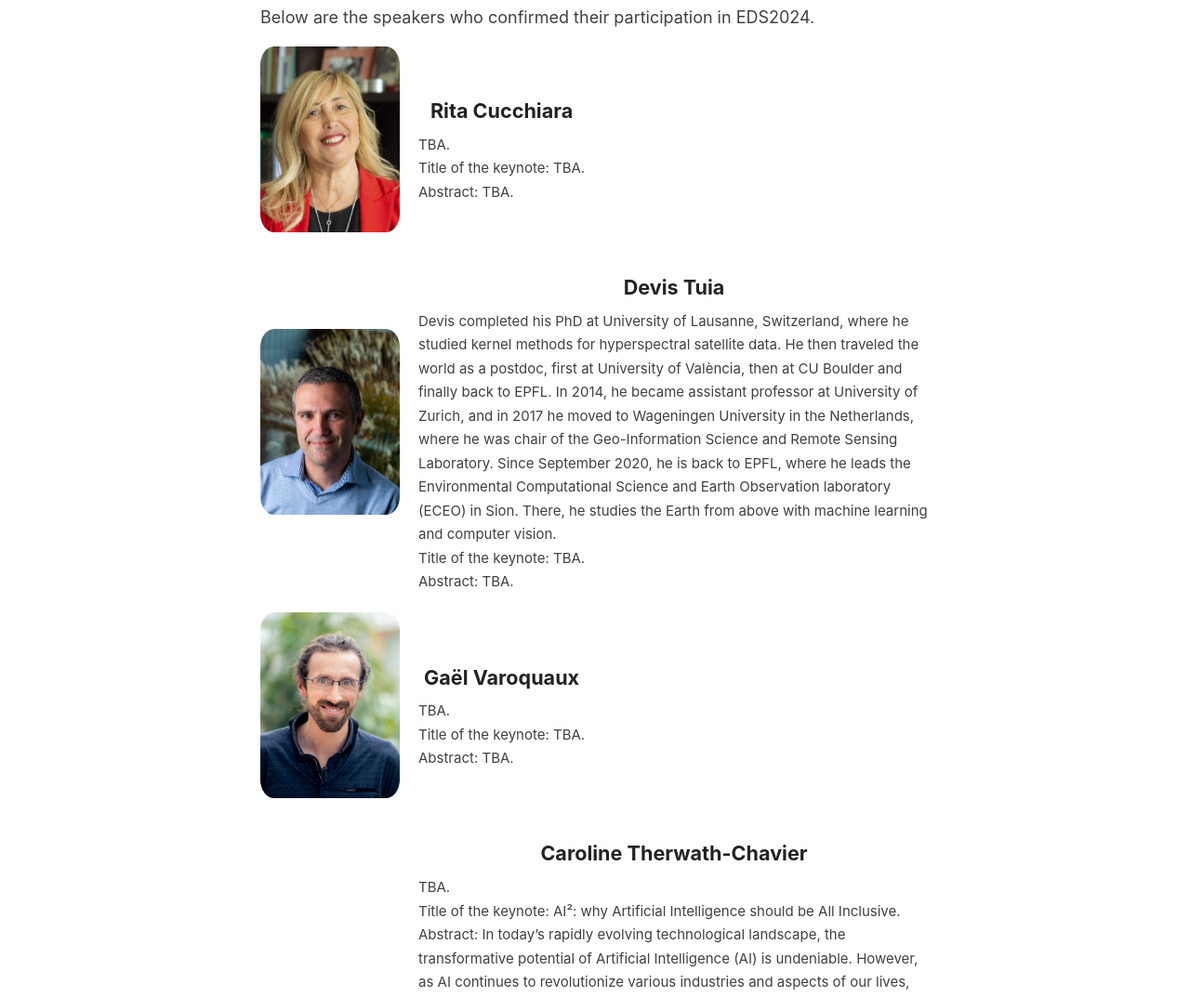
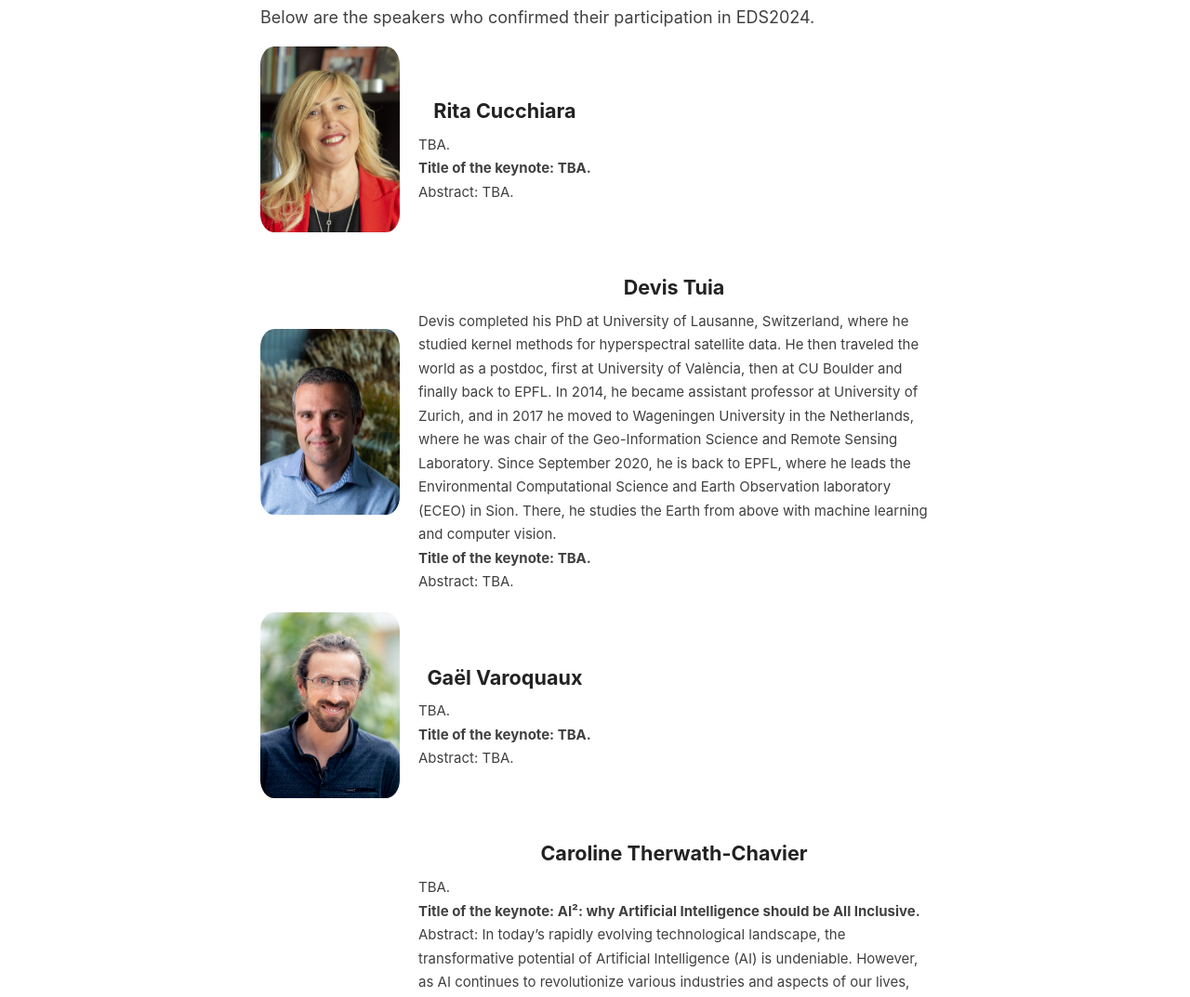
Before and after one commit to eds2024/eds2024.github.io, a Jekyll site: the page built from _pages/keynote_speakers.md, in a window 1280 px wide. Shown: the part 640-1713 px from the top of the page at 93% size. Built offline with Jekyll 4.4.1, drawn with Linux system fonts in a browser that asks for light colours.

Commit message:
update keynote_speakers

```diff
--- a/_pages/keynote_speakers.md
+++ b/_pages/keynote_speakers.md
@@ -29,15 +29,20 @@ permalink: /keynote_speakers/
         }
         .speaker-info {
             flex: 1;
+            text-align: center;
         }
         .speaker-info h2 {
             font-size: larger;
             margin-bottom: 5px;
             text-align: center;
         }
+        .speaker-info strong {
+            font-weight: bold; /* Apply bold font weight */
+        }
         .speaker-info p {
             margin: 0;
             font-size: smaller;
+            text-align: left;
         }
     </style>
 </head>
@@ -45,28 +50,28 @@ Below are the speakers who confirmed their participation in EDS2024.
 
 <body>
     <div class="speaker-container">
-        <div class="speaker">
-            <img src="../assets/images_speakers/rita_cucchiara.jpg" alt="Rita Cucchiara">
-            <div class="speaker-info">
-                <a href="https://aimagelab.ing.unimore.it/imagelab/person.asp?idpersona=1">
-                    <h2>Rita Cucchiara</h2>
-                </a>
-                <p>TBA.</p>
-                <p>Title of the keynote: TBA.</p>
-                <p>Abstract: TBA.</p>
-            </div>
+    <div class="speaker">
+        <img src="../assets/images_speakers/rita_cucchiara.jpg" alt="Rita Cucchiara">
+        <div class="speaker-info">
+            <a href="https://aimagelab.ing.unimore.it/imagelab/person.asp?idpersona=1">
+                <h2>Rita Cucchiara</h2>
+            </a>
+            <p>TBA.</p>
+            <p><strong>Title of the keynote: TBA.</strong></p>
+            <p>Abstract: TBA.</p>
         </div>
-        <div class="speaker">
-            <img src="../assets/images_speakers/devis_tuia.jpg" alt="Devis Tuia">
-            <div class="speaker-info">
-                <a href="https://people.epfl.ch/devis.tuia">
-                    <h2>Devis Tuia</h2>
-                </a>
-                <p>Devis completed his PhD at University of Lausanne, Switzerland, where   he studied kernel methods for hyperspectral satellite data. He then traveled the world as a postdoc, first at University of València, then at CU Boulder and finally back to EPFL. In 2014, he became assistant professor at University of Zurich, and in 2017 he moved to Wageningen University in the Netherlands, where he was chair of the Geo-Information Science and Remote Sensing Laboratory. Since September 2020, he is back to EPFL, where he leads the Environmental Computational Science and Earth Observation laboratory (ECEO) in Sion. There, he studies the Earth from above with machine learning and computer vision.</p>
-                <p>Title of the keynote: TBA.</p>
-                <p>Abstract: TBA.</p>
-            </div>
+    </div>
+    <div class="speaker">
+        <img src="../assets/images_speakers/devis_tuia.jpg" alt="Devis Tuia">
+        <div class="speaker-info">
+            <a href="https://people.epfl.ch/devis.tuia">
+                <h2>Devis Tuia</h2>
+            </a>
+            <p>Devis completed his PhD at University of Lausanne, Switzerland, where   he studied kernel methods for hyperspectral satellite data. He then traveled the world as a postdoc, first at University of València, then at CU Boulder and finally back to EPFL. In 2014, he became assistant professor at University of Zurich, and in 2017 he moved to Wageningen University in the Netherlands, where he was chair of the Geo-Information Science and Remote Sensing Laboratory. Since September 2020, he is back to EPFL, where he leads the Environmental Computational Science and Earth Observation laboratory (ECEO) in Sion. There, he studies the Earth from above with machine learning and computer vision.</p>
+            <p><strong>Title of the keynote: TBA.</strong></p>
+            <p>Abstract: TBA.</p>
         </div>
+    </div>
         <div class="speaker">
             <img src="../assets/images_speakers/gael_varoquaux.jpg" alt="Gaël Varoquaux">
             <div class="speaker-info">
@@ -74,7 +79,7 @@ Below are the speakers who confirmed their participation in EDS2024.
                     <h2>Gaël Varoquaux</h2>
                 </a>
                 <p>TBA.</p>
-                <p>Title of the keynote: TBA.</p>
+                <p><strong>Title of the keynote: TBA.</strong></p>
                 <p>Abstract: TBA.</p>
             </div>
         </div>
@@ -85,7 +90,7 @@ Below are the speakers who confirmed their participation in EDS2024.
                     <h2>Caroline Therwath-Chavier</h2>
                 </a>
                 <p>TBA.</p>
-                <p>Title of the keynote: AI²: why Artificial Intelligence should be All Inclusive.</p>
+                <p><strong>Title of the keynote: AI²: why Artificial Intelligence should be All Inclusive.</strong></p>
                 <p>Abstract: In today’s rapidly evolving technological landscape, the transformative potential of Artificial Intelligence (AI) is undeniable. However, as AI continues to revolutionize various industries and aspects of our lives, questions of inclusivity and equity have come to the forefront for practitioners. This presentation delves into the imperative of making AI all-inclusive, ensuring that its benefits are accessible to all segments of society.
                 We will explore the ethical, social, and economic implications of AI exclusivity, emphasizing the need for diverse representation in AI development and deployment. Through case studies and real-world examples, we will highlight the tangible benefits of inclusive AI, from enhancing decision-making processes to fostering innovation and creativity.
                 Moreover, the presentation will address the challenges and barriers to achieving inclusivity in AI, including biases in algorithms, lack of diversity in AI teams, and digital divides. By identifying these obstacles, we can formulate strategies to overcome them and create a more equitable AI ecosystem.
```
